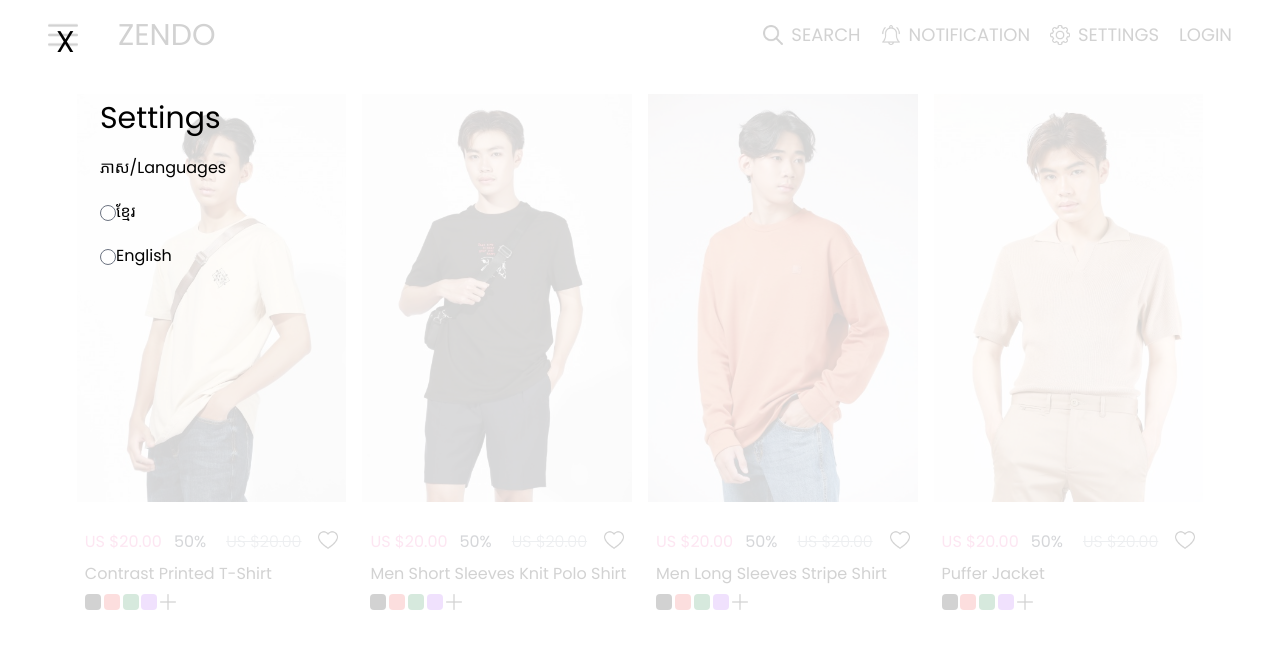
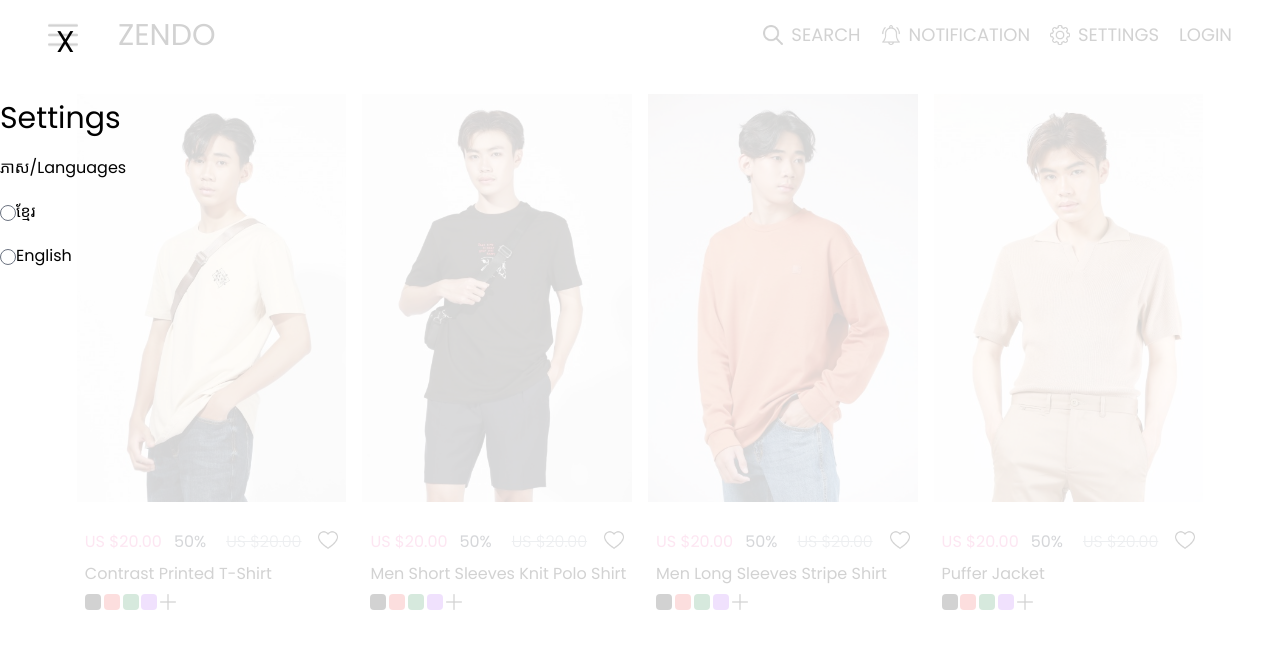
Before and after one commit to cheat2001/Zendo, an Angular app: page /home in a window 1280 px wide. Shown: the top 648 px of the page. Built offline with nearby package versions, Linux system fonts and the light colour scheme; a web font is replaced by a local one.

Commit message:
king never die

```diff
--- a/src/app/navbar/navbar.component.html
+++ b/src/app/navbar/navbar.component.html
@@ -74,7 +74,7 @@
 
 
 <!-- setting bar start -->
-<div [ngClass]="settingAction?'w-[100%]':'w-[0] pl-[0]'" class="w-[100%] h-[100vh] bg-[#ffffffd2] fixed top-0 duration-300 z-[100] overflow-hidden pt-[100px] flex flex-col gap-5 pl-[100px]">
+<div [ngClass]="settingAction?'w-[100%]':'w-[0] pl-[0]'" class="w-[100%] h-[100vh] bg-[#ffffffd2] fixed top-0 duration-300 z-[100] overflow-hidden pt-[100px] flex flex-col gap-5 ">
     <h1 (click)="settingActionEvent()" class="text-3xl absolute left-14 top-6 cursor-pointer">X</h1>
     <h1 class="text-3xl">Settings</h1>
     <p>ភាស/Languages</p>
--- a/src/app/navbar/navbar.component.ts
+++ b/src/app/navbar/navbar.component.ts
@@ -24,7 +24,7 @@ export class NavbarComponent implements OnInit {
   searchActionEvent():void{
     this.searchAction=!this.searchAction;
   }
-  settingAction:boolean=true;
+  settingAction:boolean=false;
   settingActionEvent():void{
    this.settingAction=!this.settingAction;
   }
```
